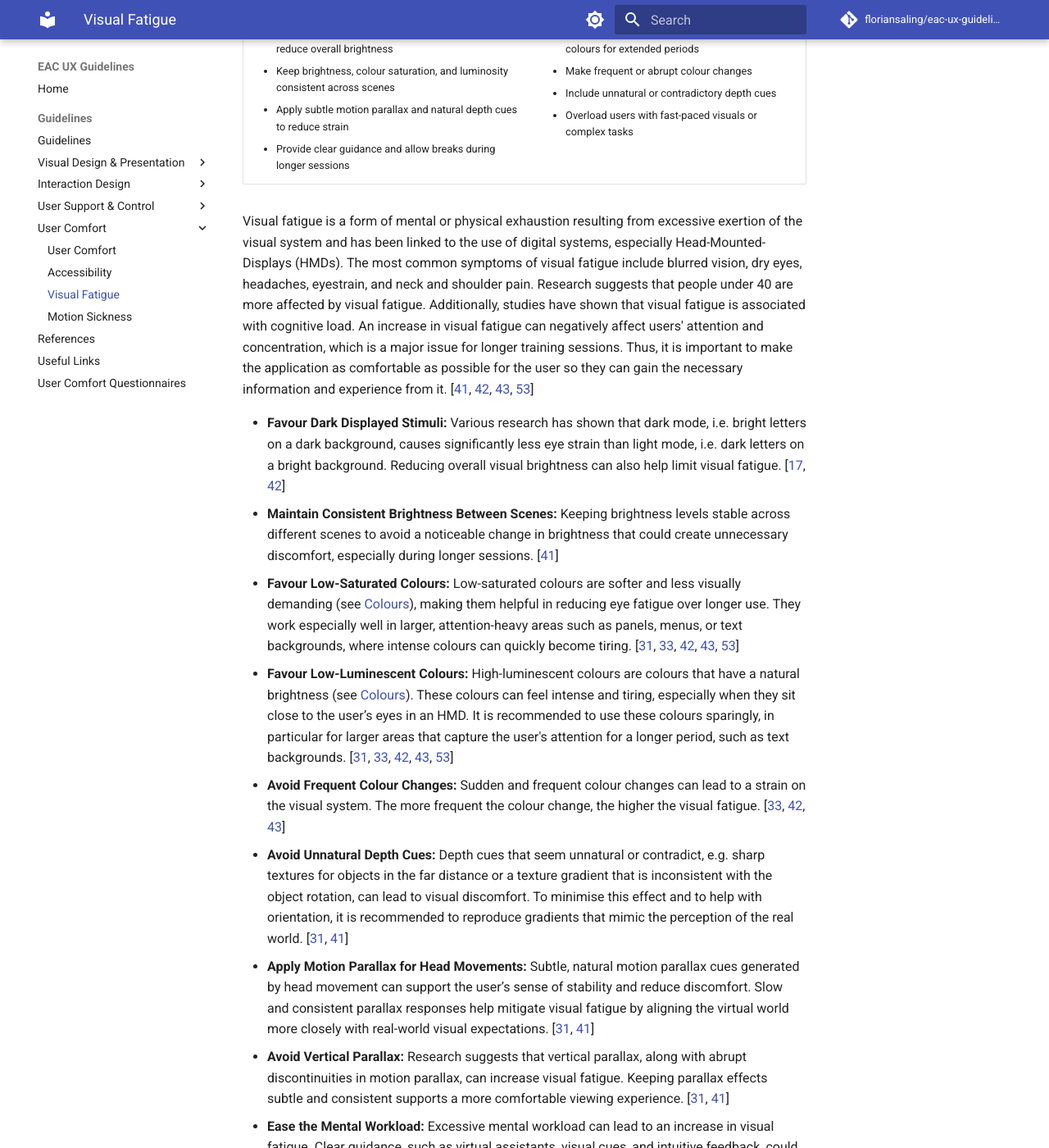
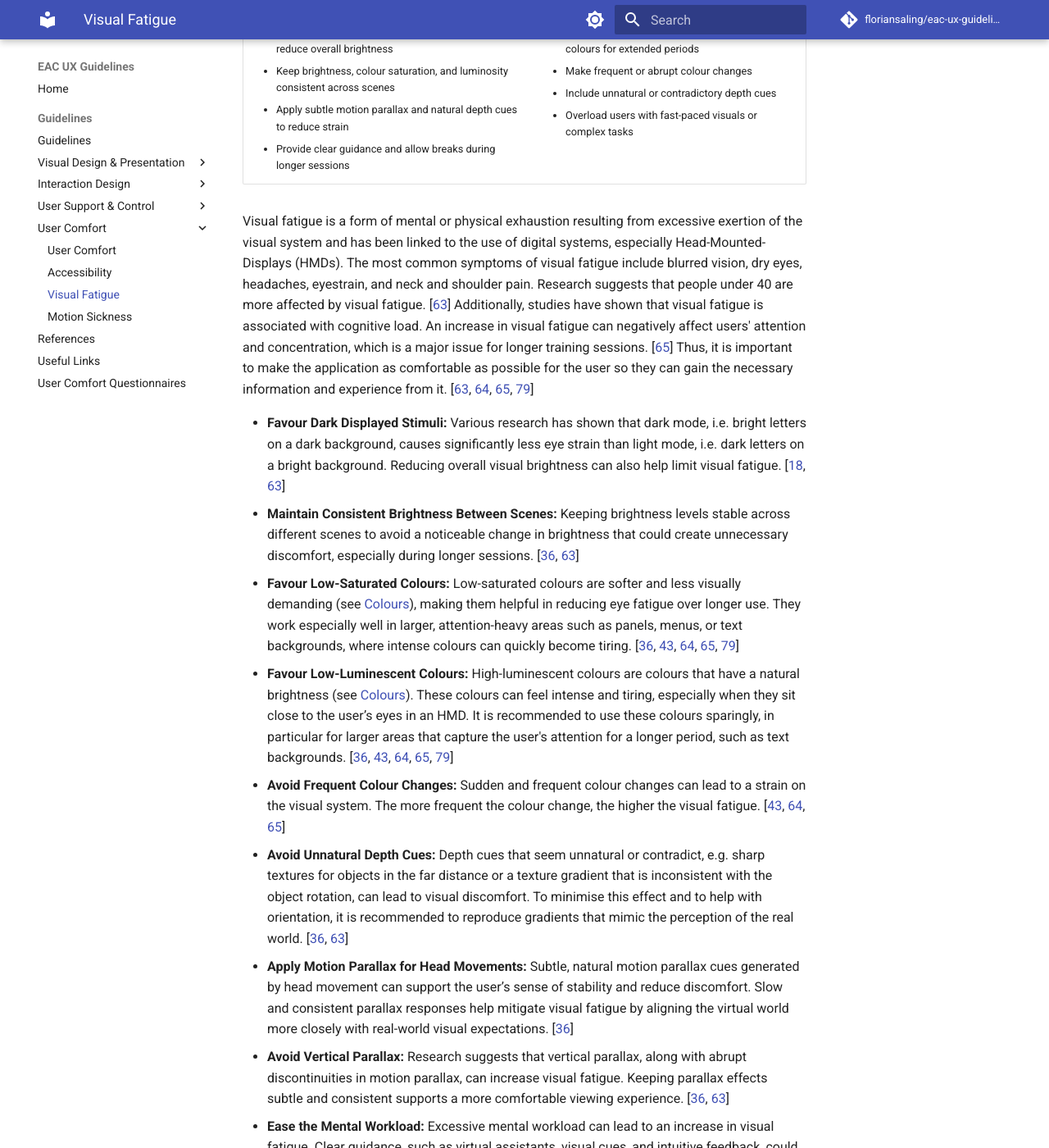
Before and after one commit to floriansaling/eac-ux-guidelines, an MkDocs documentation site: the page built from docs/Visual-Fatigue.md, in a window 1280 px wide and 1400 px high, scrolled down 286 px. Shown: the whole window at 82% size. Built offline with MkDocs 1.6.1 and Material for MkDocs 9.7.7, drawn with Linux system fonts in a browser that asks for light colours; comment, search, counter and statistics services are not loaded; some of the changed text lies outside the part shown.

Commit message:
Update Visual-Fatigue.md
updated citations from paper

```diff
--- a/docs/Visual-Fatigue.md
+++ b/docs/Visual-Fatigue.md
@@ -32,18 +32,18 @@ title: Visual Fatigue
 </tr>
 </table>
 
-Visual fatigue is a form of mental or physical exhaustion resulting from excessive exertion of the visual system and has been linked to the use of digital systems, especially Head-Mounted-Displays (HMDs). The most common symptoms of visual fatigue include blurred vision, dry eyes, headaches, eyestrain, and neck and shoulder pain. Research suggests that people under 40 are more affected by visual fatigue. Additionally, studies have shown that visual fatigue is associated with cognitive load. An increase in visual fatigue can negatively affect users' attention and concentration, which is a major issue for longer training sessions. Thus, it is important to make the application as comfortable as possible for the user so they can gain the necessary information and experience from it. \[[41](References.md#ref-41), [42](References.md#ref-42), [43](References.md#ref-43), [53](References.md#ref-53)\]
+Visual fatigue is a form of mental or physical exhaustion resulting from excessive exertion of the visual system and has been linked to the use of digital systems, especially Head-Mounted-Displays (HMDs). The most common symptoms of visual fatigue include blurred vision, dry eyes, headaches, eyestrain, and neck and shoulder pain. Research suggests that people under 40 are more affected by visual fatigue. \[[63](References.md#ref-63)\] Additionally, studies have shown that visual fatigue is associated with cognitive load. An increase in visual fatigue can negatively affect users' attention and concentration, which is a major issue for longer training sessions. \[[65](References.md#ref-65)\] Thus, it is important to make the application as comfortable as possible for the user so they can gain the necessary information and experience from it. \[[63](References.md#ref-63), [64](References.md#ref-64), [65](References.md#ref-65), [79](References.md#ref-79)\]
 
-* **Favour Dark Displayed Stimuli:** Various research has shown that dark mode, i.e. bright letters on a dark background, causes significantly less eye strain than light mode, i.e. dark letters on a bright background. Reducing overall visual brightness can also help limit visual fatigue. \[[17](References.md#ref-17), [42](References.md#ref-42)\]
-* **Maintain Consistent Brightness Between Scenes:** Keeping brightness levels stable across different scenes to avoid a noticeable change in brightness that could create unnecessary discomfort, especially during longer sessions. \[[41](References.md#ref-41)\]
-* **Favour Low-Saturated Colours:** Low-saturated colours are softer and less visually demanding (see [Colours](Colours.md)), making them helpful in reducing eye fatigue over longer use. They work especially well in larger, attention-heavy areas such as panels, menus, or text backgrounds, where intense colours can quickly become tiring. \[[31](References.md#ref-31), [33](References.md#ref-33), [42](References.md#ref-42), [43](References.md#ref-43), [53](References.md#ref-53)\]
-* **Favour Low-Luminescent Colours:** High-luminescent colours are colours that have a natural brightness (see [Colours](Colours.md)). These colours can feel intense and tiring, especially when they sit close to the user’s eyes in an HMD. It is recommended to use these colours sparingly, in particular for larger areas that capture the user's attention for a longer period, such as text backgrounds. \[[31](References.md#ref-31), [33](References.md#ref-33), [42](References.md#ref-42), [43](References.md#ref-43), [53](References.md#ref-53)\]
-* **Avoid Frequent Colour Changes:** Sudden and frequent colour changes can lead to a strain on the visual system. The more frequent the colour change, the higher the visual fatigue. \[[33](References.md#ref-33), [42](References.md#ref-42), [43](References.md#ref-43)\]
-* **Avoid Unnatural Depth Cues:** Depth cues that seem unnatural or contradict, e.g. sharp textures for objects in the far distance or a texture gradient that is inconsistent with the object rotation, can lead to visual discomfort. To minimise this effect and to help with orientation, it is recommended to reproduce gradients that mimic the perception of the real world. \[[31](References.md#ref-31), [41](References.md#ref-41)\]
-* **Apply Motion Parallax for Head Movements:** Subtle, natural motion parallax cues generated by head movement can support the user’s sense of stability and reduce discomfort. Slow and consistent parallax responses help mitigate visual fatigue by aligning the virtual world more closely with real-world visual expectations. \[[31](References.md#ref-31), [41](References.md#ref-41)\]
-* **Avoid Vertical Parallax:** Research suggests that vertical parallax, along with abrupt discontinuities in motion parallax, can increase visual fatigue. Keeping parallax effects subtle and consistent supports a more comfortable viewing experience. \[[31](References.md#ref-31), [41](References.md#ref-41)\]
-* **Ease the Mental Workload:** Excessive mental workload can lead to an increase in visual fatigue. Clear guidance, such as virtual assistants, visual cues, and intuitive feedback, could help users understand how to complete tasks without becoming overwhelmed. Giving users time to orient themselves when entering the virtual environment also reduces pressure and contributes to a smoother experience. The NASA TLX can be used to test the mental workload of the application (see [User Comfort Questionnaires](User-Comfort-Questionnaires.md)) \[[41](References.md#ref-41), [42](References.md#ref-42)\]
-* **Avoid Dynamism in Videos:** Fast-paced and dynamic videos in a virtual environment can lead to an increase in visual fatigue for users. Slower and calmer videos are recommended in particular for instruction videos. \[[42](References.md#ref-42)\]
-* **Allow Small Breaks:** The longer the duration of the application goes on, the more likely it is that the user can experience visual fatigue. Research has shown that visual fatigue is common after 20 minutes of use, and some symptoms can already appear after 10 minutes. Encouraging short breaks roughly every 15 minutes helps users reset, reduces strain, and normalises the experience of needing rest while using VR. \[[41](References.md#ref-41), [42](References.md#ref-42)\]
+* **Favour Dark Displayed Stimuli:** Various research has shown that dark mode, i.e. bright letters on a dark background, causes significantly less eye strain than light mode, i.e. dark letters on a bright background. Reducing overall visual brightness can also help limit visual fatigue. \[[18](References.md#ref-18), [63](References.md#ref-63)\]
+* **Maintain Consistent Brightness Between Scenes:** Keeping brightness levels stable across different scenes to avoid a noticeable change in brightness that could create unnecessary discomfort, especially during longer sessions. \[[36](References.md#ref-36), [63](References.md#ref-63)\]
+* **Favour Low-Saturated Colours:** Low-saturated colours are softer and less visually demanding (see [Colours](Colours.md)), making them helpful in reducing eye fatigue over longer use. They work especially well in larger, attention-heavy areas such as panels, menus, or text backgrounds, where intense colours can quickly become tiring. \[[36](References.md#ref-36), [43](References.md#ref-43), [64](References.md#ref-64), [65](References.md#ref-65), [79](References.md#ref-79)\]
+* **Favour Low-Luminescent Colours:** High-luminescent colours are colours that have a natural brightness (see [Colours](Colours.md)). These colours can feel intense and tiring, especially when they sit close to the user’s eyes in an HMD. It is recommended to use these colours sparingly, in particular for larger areas that capture the user's attention for a longer period, such as text backgrounds. \[[36](References.md#ref-36), [43](References.md#ref-43), [64](References.md#ref-64), [65](References.md#ref-65), [79](References.md#ref-79)\]
+* **Avoid Frequent Colour Changes:** Sudden and frequent colour changes can lead to a strain on the visual system. The more frequent the colour change, the higher the visual fatigue. \[[43](References.md#ref-43), [64](References.md#ref-64), [65](References.md#ref-65)\]
+* **Avoid Unnatural Depth Cues:** Depth cues that seem unnatural or contradict, e.g. sharp textures for objects in the far distance or a texture gradient that is inconsistent with the object rotation, can lead to visual discomfort. To minimise this effect and to help with orientation, it is recommended to reproduce gradients that mimic the perception of the real world. \[[36](References.md#ref-36), [63](References.md#ref-63)\]
+* **Apply Motion Parallax for Head Movements:** Subtle, natural motion parallax cues generated by head movement can support the user’s sense of stability and reduce discomfort. Slow and consistent parallax responses help mitigate visual fatigue by aligning the virtual world more closely with real-world visual expectations. \[[36](References.md#ref-36)\]
+* **Avoid Vertical Parallax:** Research suggests that vertical parallax, along with abrupt discontinuities in motion parallax, can increase visual fatigue. Keeping parallax effects subtle and consistent supports a more comfortable viewing experience. \[[36](References.md#ref-36), [63](References.md#ref-63)\]
+* **Ease the Mental Workload:** Excessive mental workload can lead to an increase in visual fatigue. Clear guidance, such as virtual assistants, visual cues, and intuitive feedback, could help users understand how to complete tasks without becoming overwhelmed. Giving users time to orient themselves when entering the virtual environment also reduces pressure and contributes to a smoother experience. \[[63](References.md#ref-63), [64](References.md#ref-64)\]
+* **Avoid Dynamism in Videos:** Fast-paced and dynamic videos in a virtual environment can lead to an increase in visual fatigue for users. Slower and calmer videos are recommended in particular for instruction videos. \[[36](References.md#ref-36), [64](References.md#ref-64)\]
+* **Allow Small Breaks:** The longer the duration of the application goes on, the more likely it is that the user can experience visual fatigue. Research has shown that visual fatigue is common after 20 minutes of use, and some symptoms can already appear after 10 minutes. Encouraging short breaks roughly every 15 minutes helps users reset, reduces strain, and normalises the experience of needing rest while using VR. \[[36](References.md#ref-36), [63](References.md#ref-63), [64](References.md#ref-64)\]
 
     ![Eye Strain.png](/eac-ux-guidelines/uploads/9a223000ff50d303b3412dd0e749a1a3/Eye_Strain.png){width="187"}
```
